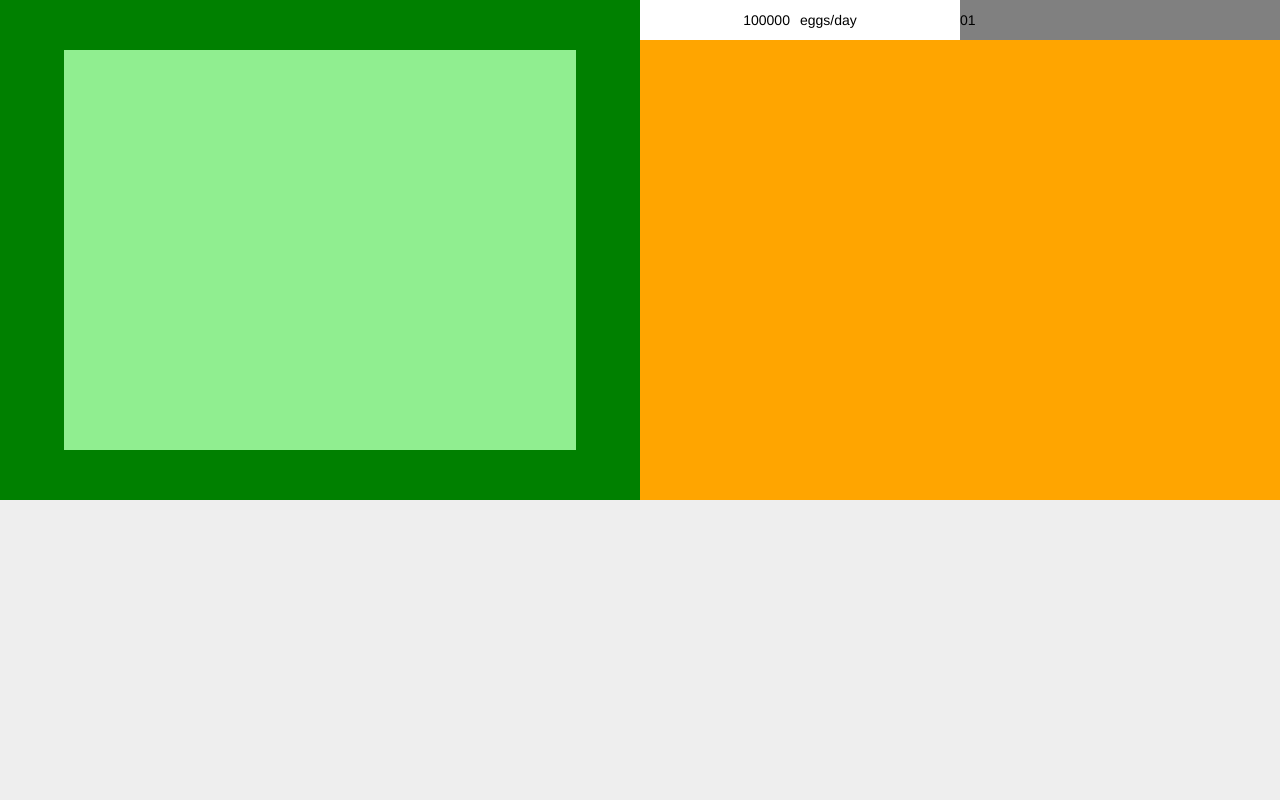
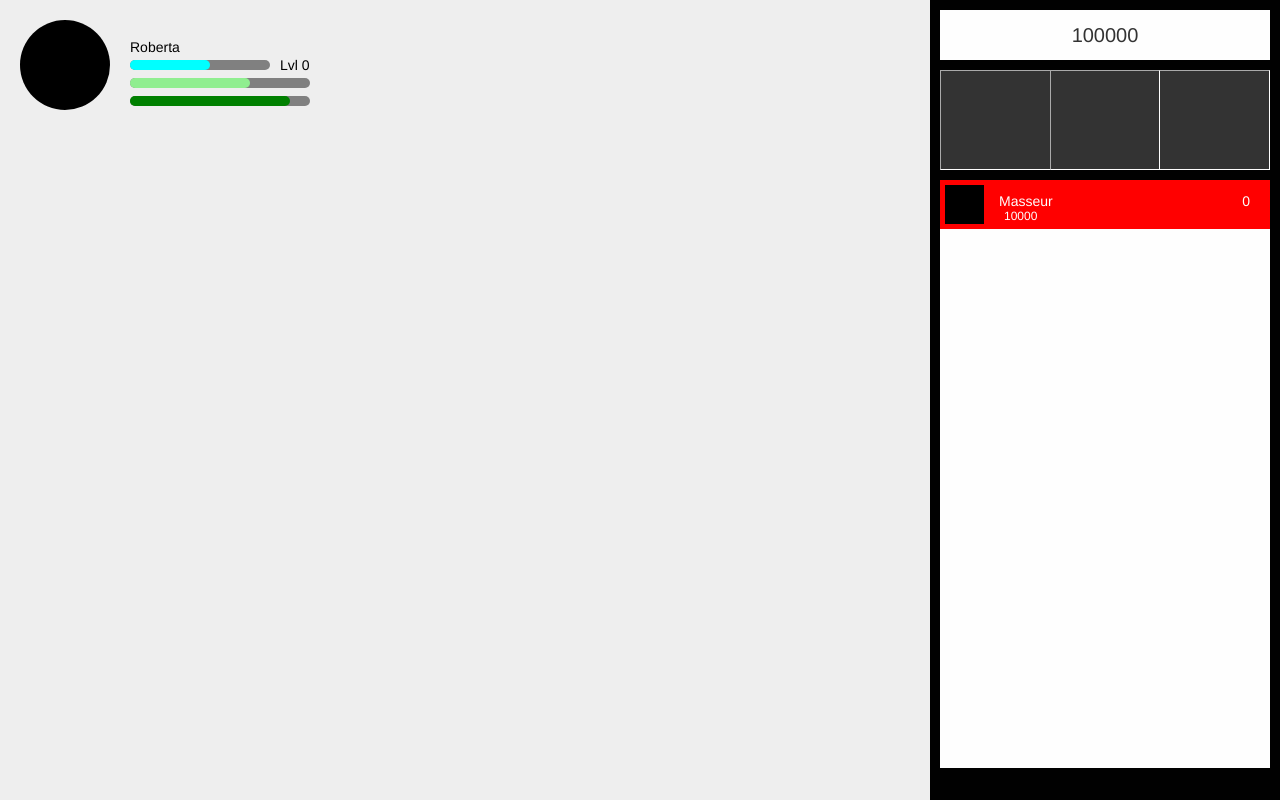
Before and after one commit to BereniceDavid/a_chicken_life, a website: page index.html in a window 1280 px wide. Drawn offline with Linux system fonts and the light colour scheme.

Commit message:
Nouvelle ossature

```diff
--- a/index.html
+++ b/index.html
@@ -10,50 +10,75 @@
 </head>
 
 <body>
+
 <div class="game_content">
-	<div class="home">
-		<div class="home_content">
-			<div class="home_background"></div>
-			<div class="chicken_home"></div>
+	<div class="stats">
+		<div class="stats_content">
+			<div class="chicken_picture"></div>
+			<div class="chicken_name">Roberta</div>
+			<div class="chicken_lvl">
+				<div class="chicken_lvl_content">
+					<div class="lvl_bar">
+						<div class="lvl_bar_content">
+							<div class="bar_current_count"></div>
+						</div>
+					</div><span class="current_lvl">Lvl 0</span>
+				</div>
+			</div>
+			<div class="chicken_starve_bar">
+				<div class="chicken_starve_bar_content">
+					<div class="bar_current_count" value="100"></div>
+				</div>
+			</div>
+			<div class="chicken_thirst_bar">
+				<div class="chicken_thirst_bar_content">
+					<div class="bar_current_count" value="100"></div>
+				</div>
+			</div>
 		</div>
 	</div>
-	<div class="chicken">
-		<div class="chicken_content">
-			<div class="chicken_stats">
-				<div class="chicken_stats_content">
-					<div class="eggs_count">
-						<div class="eggs_count_content">
-							<div class="eggs_count_txt">
-								<span class="number_eggs">100000</span><span class="eggs_unit">eggs/day</span>
-							</div>
-						</div>
-					</div>
-					<div class="chicken_lvl">
-						<!-- <div class="chicken_lvl_content"> -->
-							<div class="chicken_lvl_txt">
-								<span class="current_lvl">0</span><span class="next_lvl">1</span>
-								<div class="lvl_bar"></div>
-							</div>
-						<!-- </div>	 -->
-					</div>
-				</div>
+	<div class="upgrades">
+		<div class="eggs">
+			<div class="eggs_content">
+				<span class="number_eggs">100000</span>
 			</div>
-			<div class="chicken_name"></div>
-			<div class="chiken_character"></div>
-			<div class="chicken_starving_bar"></div>
-			<div class="chicken_thirsty_bar"></div>
 		</div>
-	</div>
-	<div class="upgrade">
-		<div class="upgrade_content">
-			<div class="home_upgrade_content"></div>
-			<div class="food_upgrade_content"></div>
-			<div class="prod_upgrade_content"></div>
-			<div class="boost_upgrade_content"></div>
-			<div class="story_upgrade_content"></div>
+		<div class="tabs">
+			<div class="tabs_content">
+				<ul>
+					<li value="1"></li>
+					<li value="2"></li>
+					<li value="3"></li>
+				</ul>
+			</div>
+		</div>
+		<div class="list_upgrades">
+			<div class="improvements_content is-selected">
+				<ul>
+					<li><span class="logo_upgrade"></span><span class="name_upgrade">Masseur</span><span class="price_upgrade">10000</span><span class="number_upgrade">0</span></li>
+				</ul>
+			</div>
+			<div class="consumables_content">
+				<ul>
+					<li></li>
+					<li></li>
+					<li></li>
+					<li></li>
+					<li></li>
+				</ul>
+			</div>
+			<div class="boosts_content">
+				<ul>
+					<li></li>
+					<li></li>
+					<li></li>
+					<li></li>
+				</ul>
+			</div>
 		</div>
 	</div>
 </div>
+
 	<script src="src/js/script.js"></script>
 </body>
 
--- a/src/css/style.css
+++ b/src/css/style.css
@@ -13,160 +13,315 @@ body {
 	height: 100vh;
 }
 
-/** home_content **/
+/** stats_content **/
 
-.home
+.stats
 {
 	position: absolute;
-	left: 0;
-	top: 0;
-	width: 50%;
-	height: 500px;
-	background-color: green;
-	overflow: hidden;
+	top: 20px;
+	left: 20px;
 }
 
-.home_content
+.stats_content
+{
+	position: relative;
+}
+
+.stats_content .chicken_picture
+{
+	width: 90px;
+	height: 90px;
+	border-radius: 80px;
+	background-color: black;
+}
+
+.stats_content .chicken_name
+{
+	position: absolute;
+	top: 20px;
+	left: 110px;
+}
+
+.stats_content .chicken_lvl
+{
+	position: absolute;
+	top: 45px;
+	left: 110px;
+	width: 400px;
+}
+
+.stats_content .chicken_lvl .chicken_lvl_content
 {
 	position: relative;
 	width: 100%;
 	height: 100%;
 }
 
-.home_background
+.stats_content .chicken_lvl .chicken_lvl_content .current_lvl
 {
-	width: 100%;
-	height: 100%;
+	position: absolute;
+	top: 50%;
+	left: 150px;
+	transform: translateY(-50%);
 }
 
-.chicken_home
+.stats_content .chicken_lvl .chicken_lvl_content .lvl_bar
 {
-	background-color: lightgreen;
 	position: absolute;
 	top: 50%;
-	left: 50%;
-	transform: translateX(-50%) translateY(-50%);
-	height: 80%;
-	width: 80%;
+	left: 0;
+	width: 140px;
+	height: 10px;
+	border-radius: 80px;
+	background-color: grey;
+	transform: translateY(-50%);
 }
 
-/** chicken_content **/
+.stats_content .lvl_bar_content
+{
+	position: relative;
+}
 
-.chicken
+.lvl_bar_content .bar_current_count
 {
 	position: absolute;
-	right: 0;
 	top: 0;
-	width: 50%;
-	height: 500px;
-	background-color: orange;
+	left: 0;
+	width: 80px;
+	height: 10px;
+	border-radius: 80px;
+	background-color: cyan;
 }
 
-.chicken_content
+.stats_content .chicken_starve_bar
+{
+	position: absolute;
+	top: 64%;
+	left: 110px;
+	width: 180px;
+	height: 10px;
+	border-radius: 80px;
+	background-color: grey;
+}
+
+.stats_content .chicken_starve_bar .chicken_starve_bar_content
+{
+	position: relative;
+}
+
+.chicken_starve_bar_content
+{
+	position: absolute;
+	top: 0;
+	left: 0;
+	width: 120px;
+	height: 10px;
+	border-radius: 80px;
+	background-color: lightgreen;
+}
+
+.stats_content .chicken_thirst_bar
+{
+	position: absolute;
+	top: 84%;
+	left: 110px;
+	width: 180px;
+	height: 10px;
+	border-radius: 80px;
+	background-color: grey;
+}
+
+.stats_content .chicken_thirst_bar .chicken_thirst_bar_content
+{
+	position: relative;
+}
+
+.chicken_thirst_bar_content .bar_current_count
+{
+	position: absolute;
+	top: 0;
+	left: 0;
+	width: 160px;
+	height: 10px;
+	border-radius: 80px;
+	background-color: green;
+}
+
+/** upgrades **/
+
+.upgrades
+{
+	position: absolute;
+	top: 0;
+	right: 0;
+	height: 100%;
+	width: 350px;
+	padding: 10px;
+	background-color: #010101;
+}
+
+	/** eggs_count **/
+
+.eggs
+{
+	height: 50px;
+	z-index: 10;
+	background-color: #fefefe;
+}
+
+.eggs_content
 {
 	position: relative;
 	width: 100%;
 	height: 100%;
 }
 
-.chicken_stats
+.eggs_content .number_eggs
 {
-	width: 100%;
+	color: #333333;
+	font-size: 20px;
 	position: absolute;
-	top: 0;
-	right: 0;
-	height: 40px;
-	background-color: black;
+	top: 50%;
+	left: 50%;
+	transform: translateY(-50%) translateX(-50%);
 }
 
-.chicken_stats_content
+	/** tabs **/
+
+.tabs
+{
+	margin-top: 10px;
+	height: 100px;
+	z-index: 10;
+	background-color: #fefefe;
+}
+
+.tabs_content
 {
 	position: relative;
 	width: 100%;
 	height: 100%;
 }
 
-.eggs_count
+.tabs_content ul
 {
-	position: absolute;
-	width: 50%;
-	height: 100%;
-	top: 0;
-	left: 0;
-	background-color: #fff;
+	font-size: 0;
 }
 
-.eggs_count_content
+.tabs_content ul li
 {
-	position: relative;
-	width: 100%;
-	height: 100%;
+	background-color: #333333;
+	width: 110px;
+	height: 100px;
+	display: inline-block;
+	border: 1px #fefefe inset;
 }
 
-.eggs_count_txt
+.tabs_content ul li:nth-child(1)
 {
-	position: absolute;
-	top: 50%;
-	left: 50%;
-	transform: translateX(-50%) translateY(-50%);
+	border-right: none;
 }
 
-.eggs_count .number_eggs
+.tabs_content ul li:nth-child(3)
 {
-	padding-right: 10px;
+	border-left: none;
 }
 
-.eggs_count .eggs_unit
+.tabs_content ul li a
 {
 
 }
 
-.chicken_lvl
+  /** consumable **/
+
+.list_upgrades
+{
+	margin-top: 10px;
+	height: 588px;
+	z-index: 10;
+	background-color: #fefefe;
+	overflow: auto;
+}
+
+.consumables_content
+{
+	position: relative;
+	display: none;
+}
+
+.consumables_content ul, .boosts_content ul, .improvements_content ul
+{
+	font-size: 0;
+}
+
+.consumables_content ul li, .boosts_content ul li, .improvements_content ul li
+{
+	display: inline-block;
+	width: 100%;
+	height: 50px;
+	padding: 5px;
+	background-color: red;
+	border-bottom: 1px #fefefe inset;
+	position: relative;
+}
+
+.boosts_content
+{
+	position: relative;
+	display: none;
+}
+
+.improvements_content
+{
+	position: relative;
+	display: none;
+}
+
+.is-selected{
+	display: block;
+}
+
+/** content_list **/
+
+.logo_upgrade
+{
+	background-color: #000;
+	width: 39px;
+	height: 39px;
+	display: block;
+}
+
+.name_upgrade
 {
 	position: absolute;
-	width: 50%;
-	height: 100%;
-	top: 0;
-	right: 0;
-	background-color: grey;
+	top: 40%;
+	left: 59px;
+	transform: translateY(-40%);
+	color: #fefefe;
+	font-size: 14px;
 }
 
-.chicken_lvl_content
+.price_upgrade
 {
-	position: relative;
-	width: 100%;
-	height: 100%;
+	position: absolute;
+	bottom: 0;
+	left: 64px;
+	transform: translateY(-60%);
+	color: #fefefe;
+	font-size: 12px;
 }
 
-.chicken_lvl_txt
+.number_upgrade
 {
-	position: relative;
-	top: 50%;
-	left: 50%;
-	transform: translateX(-50%) translateY(-50%);
+	position: absolute;
+	top: 40%;
+	right: 20px;
+	transform: translateY(-40%);
+	color: #fefefe;
+	font-size: 14px;
 }
 
-.chicken_lvl .current_lvl
-{
-	position:
-}
 
-.chicken_name
-{
 
-}
-
-.chiken_character
-{
-	ICI TA POULE
-}
-
-.chicken_starving_bar
-{
-
-}
-
-.chicken_thirsty_bar
-{
-
-}
+/*<span class="name_upgrade">Masseur</span><span class="price_upgrade">10000OEUFS</span><span class="number_upgrade"></span></li>
+*/
--- a/src/js/script.js
+++ b/src/js/script.js
@@ -1 +1,49 @@
-console.log('hey');
+// list_tabs         = [];
+
+// list_tabs_content = document.querySelector('.tabs_content');
+// list_tabs_lis     = list_tabs.content.querySelectorAll('.stats');
+// console.log(list_tabs_lis)
+
+// upgrades                     = [];
+
+// upgrades_consumables         = document.querySelector('.consumables');
+
+list = [];
+
+list_container         = document.querySelector('.tabs_content');
+list_container_content = list_container.querySelectorAll('ul li');
+
+var upgrades = document.querySelector('.upgrades');
+
+improvements_content = upgrades.querySelector('.improvements_content');
+consumables_content  = upgrades.querySelector('.consumables_content');
+boosts_content       = upgrades.querySelector('.boosts_content');
+
+for (i=0; i < list_container_content.length ; i++){
+
+list_container_content[i].addEventListener("click", function(){
+
+	var value_list = this.getAttribute('value');
+	if (value_list == 1){
+		improvements_content.classList.add('is-selected');
+		boosts_content.classList.remove('is-selected');
+		consumables_content.classList.remove('is-selected');
+	}
+	else if (value_list == 2){
+		improvements_content.classList.remove('is-selected');
+		boosts_content.classList.add('is-selected');
+		consumables_content.classList.remove('is-selected');
+	}
+	else if (value_list == 3){
+		improvements_content.classList.remove('is-selected');
+		boosts_content.classList.remove('is-selected');
+		consumables_content.classList.add('is-selected');
+	}
+
+	// var value_list = list_container_content(this).getAttribute('value');
+	// var val = list_container.querySelector(this).getAttribute('value');
+	// var value_list = this.getAttribute('value');
+
+});
+
+}
```
